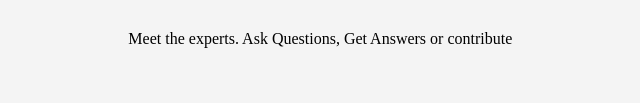
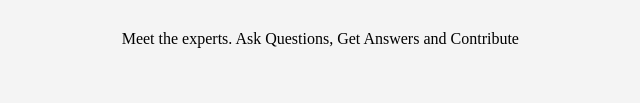
Before and after one commit to kiburualex/StackOverflow-Lite, a plain HTML site: page UI/index.html in a window 1280 px wide. Shown: the part 439-542 px from the top of the page, 113-753 px from the left. Drawn offline with Linux system fonts and the light colour scheme.

Commit message:
[Featured #159651460] landing page

```diff
--- a/UI/index.html
+++ b/UI/index.html
@@ -18,7 +18,7 @@
                 <div class="content__description text-center">
                         <img src="images/chat.png" class="content__image"/>
                     <h2 class="content__title text-center">ASK THE EXPERTS</h2>
-                    <p class="text-center"> Meet the experts. Ask Questions, Get Answers or contribute</p>
+                    <p class="text-center"> Meet the experts. Ask Questions, Get Answers and Contribute</p>
                 </div>
             </div>
             <div class="content__right col-4">
```
